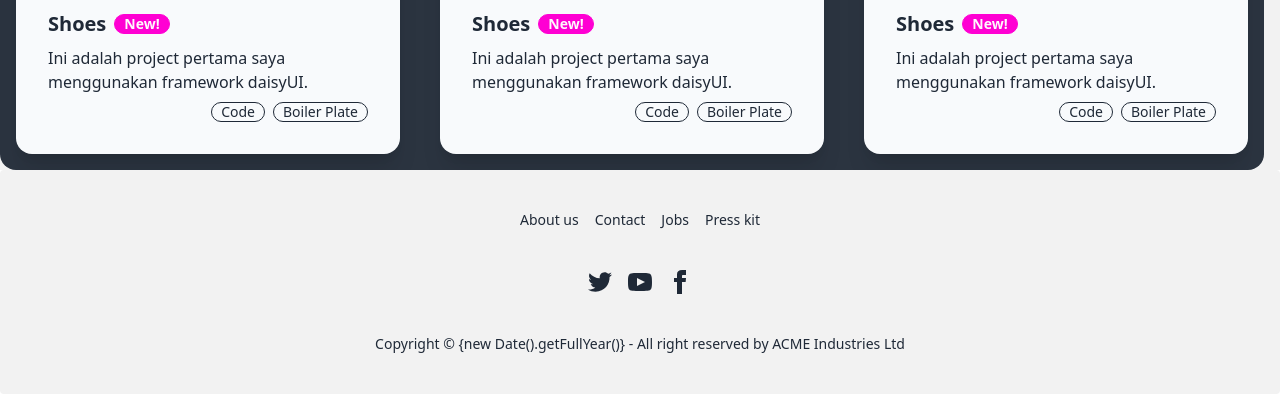
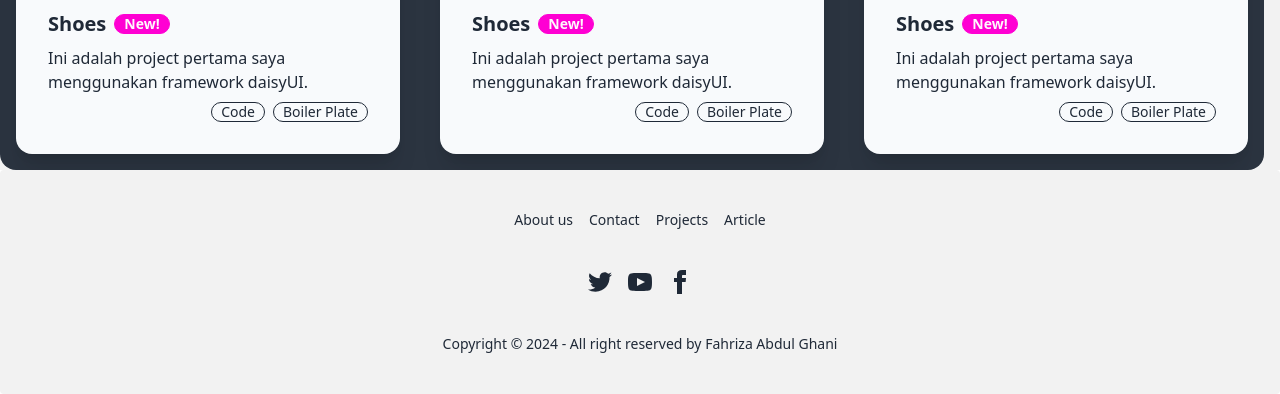
Before and after one commit to ghani10/Portofolio-Ghani, a website: page src/index.html in a window 1280 px wide. Shown: the part 1346-1740 px from the top of the page. Drawn offline with Linux system fonts and the light colour scheme.

Commit message:
Update index.html

```diff
--- a/src/index.html
+++ b/src/index.html
@@ -169,8 +169,8 @@
         <nav class="grid grid-flow-col gap-4">
           <a class="link link-hover">About us</a>
           <a class="link link-hover">Contact</a>
-          <a class="link link-hover">Jobs</a>
-          <a class="link link-hover">Press kit</a>
+          <a class="link link-hover">Projects</a>
+          <a class="link link-hover">Article</a>
         </nav>
         <nav>
           <div class="grid grid-flow-col gap-4">
@@ -210,7 +210,7 @@
           </div>
         </nav>
         <aside>
-          <p>Copyright © {new Date().getFullYear()} - All right reserved by ACME Industries Ltd</p>
+          <p>Copyright © 2024 - All right reserved by Fahriza Abdul Ghani</p>
         </aside>
       </footer>
 </body>
```
